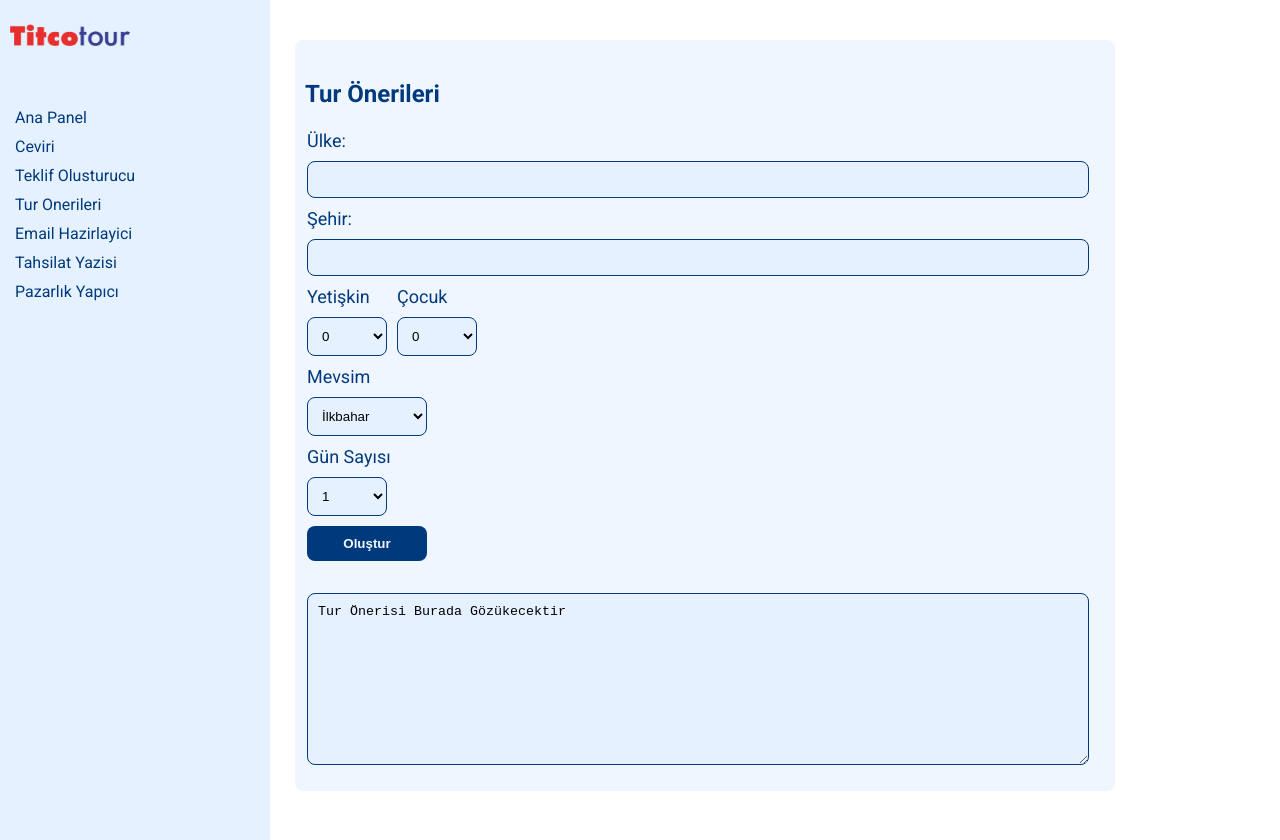
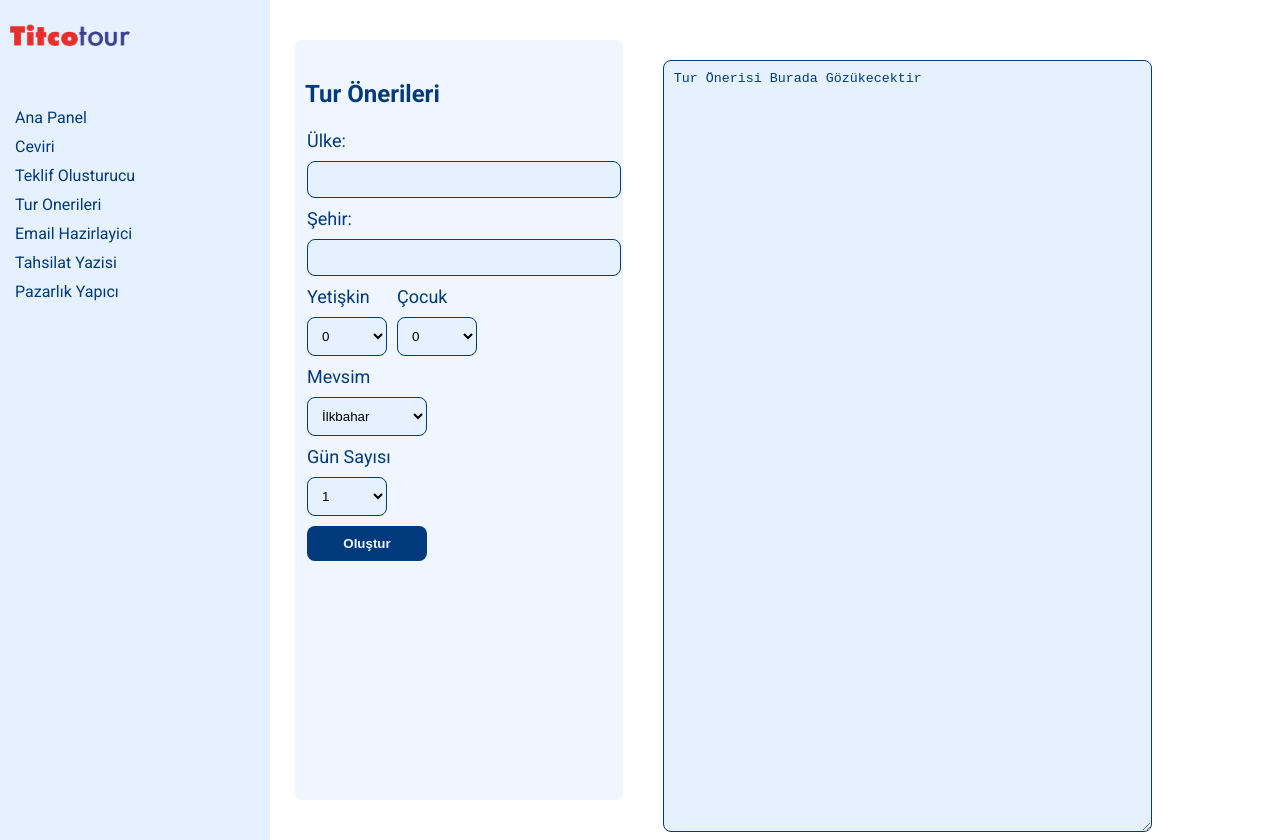
Before and after one commit to Hergelink/titcotour-helper, a React (Create React App) app: page /tour-advice in a window 1280 px wide. Built offline with nearby package versions, Linux system fonts and the light colour scheme.

Commit message:
changed prompt

```diff
--- a/src/App.css
+++ b/src/App.css
@@ -169,7 +169,6 @@ form button,
   width: 120px;
 }
 
-
 .routeChanger {
   width: 350px;
   height: 50px;
@@ -177,3 +176,34 @@ form button,
   font-size: 1rem;
   color: var(--darkBlue);
 }
+
+.wideDesktopView {
+  display: none;
+}
+
+@media only screen and (min-width: 50em) {
+  .mainContainer {
+    display: flex;
+  }
+
+  .outputContainer {
+    display: none;
+  }
+
+  section {
+    width: 50%;
+  }
+
+  .wideDesktopView {
+    width: 80%;
+    /* width: 450px; */
+    display: block;
+    margin: 20px 15px;
+    padding: 20px 10px;
+  }
+
+  .wideOutput {
+    min-height: 750px;
+    color: var(--darkBlue);
+  }
+}
--- a/src/components/sub-components/TourAdvice.jsx
+++ b/src/components/sub-components/TourAdvice.jsx
@@ -40,6 +40,7 @@ export default function TourAdvice() {
   };
 
   return (
+    <>
       <section>
         <h1>Tur Önerileri</h1>
         <div className='contextWrapper'>
@@ -146,6 +147,7 @@ export default function TourAdvice() {
             <button type='submit'>{loading ? <Spinner /> : 'Oluştur'}</button>
           </form>
           <textarea
+            className='outputContainer'
             name='output'
             rows='10'
             value={advisedTour}
@@ -153,5 +155,15 @@ export default function TourAdvice() {
           ></textarea>
         </div>
       </section>
+      <div className='wideDesktopView'>
+        <textarea
+          className='wideOutput'
+          name='output'
+          rows='10'
+          value={advisedTour}
+          placeholder='Tur önerisi burada gözükecektir'
+        ></textarea>
+      </div>
+    </>
   );
 }
```
Lines whose indentation alone changed are shown as unchanged.
